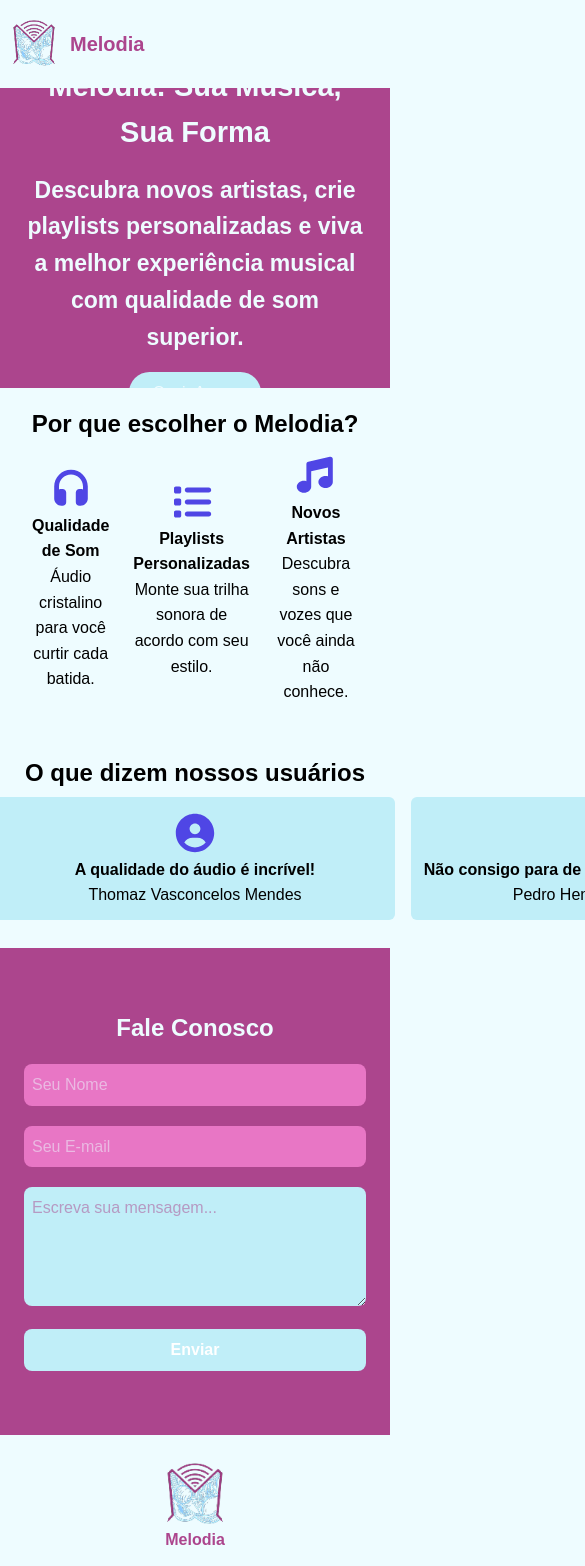
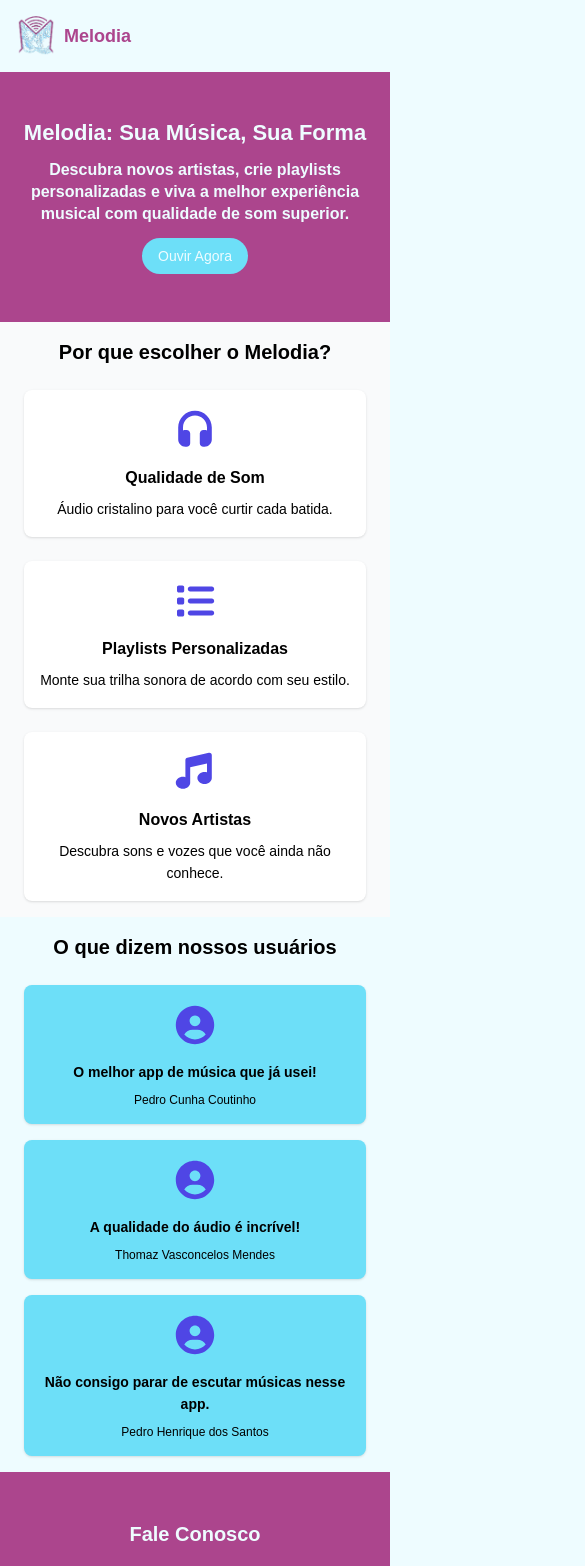
Before and after one commit to BoBatata/FrontEnd_CP5_AppMelodia, a React (Vite) app in the folder FrontEnd_CP5_AppMelodia/: page / in a window 390 px wide. Shown: the top 1566 px of the page, 585 px wide, since content can reach past the window. Built offline with nearby package versions, Linux system fonts and the light colour scheme.

Commit message:
fix: Responsividade

```diff
--- a/FrontEnd_CP5_AppMelodia/src/components/ApresentationCard.jsx
+++ b/FrontEnd_CP5_AppMelodia/src/components/ApresentationCard.jsx
@@ -3,10 +3,10 @@ import "../styles/index.css";
 
 const ApresentationCard = ({title,text, image, alt}) => {
     return (
-        <div class="flex flex-col justify-center items-center text-center p-3">
-            <img class="w-12 h-12" src={image} alt={alt} />
-            <h3 class="text-black font-bold">{title}</h3>
-            <p class="text-black">{text}</p>
+        <div className="flex flex-col justify-center items-center text-center p-4 md:p-6 bg-white rounded-lg shadow-sm hover:shadow-md transition-shadow h-full">
+            <img className="w-12 h-12 md:w-16 md:h-16 mb-3" src={image} alt={alt} />
+            <h3 className="text-black font-bold text-base md:text-lg mb-2">{title}</h3>
+            <p className="text-black text-sm md:text-base text-center leading-relaxed">{text}</p>
         </div>
     );
 };
--- a/FrontEnd_CP5_AppMelodia/src/components/Header.jsx
+++ b/FrontEnd_CP5_AppMelodia/src/components/Header.jsx
@@ -5,18 +5,18 @@ import logo from '../assets/logo.png';
 
 const Header = () => {
     return (
-    <header class="w-full bg-[var(--fundo)] px-[10px] py-[20px]">
-        <div class="max-w-[1140px] mx-auto flex items-center justify-between">
-            <div class="flex items-center space-x-3">
-                <img class="w-12 h-12" src={logo} alt="Logo" />
-                <h1 class="text-xl font-bold text-[var(--primaria)]">Melodia</h1>
+    <header className="w-full bg-[var(--fundo)] px-4 md:px-6 py-4 md:py-6">
+        <div className="max-w-[1140px] mx-auto flex items-center justify-between">
+            <div className="flex items-center space-x-2 md:space-x-3">
+                <img className="w-10 h-10 md:w-12 md:h-12" src={logo} alt="Logo" />
+                <h1 className="text-lg md:text-xl font-bold text-[var(--primaria)]">Melodia</h1>
             </div>
 
-            <nav class="hidden md:flex space-x-6">
-                <a href="#beneficios" class="text-[var(--primaria)] hover:text-[var(--secundaria)] transition">Benefícios</a>
-                <a href="#funcionalidades" class="text-[var(--primaria)] hover:text-[var(--secundaria)] transition">Funcionalidades</a>
-                <a href="#depoimentos" class="text-[var(--primaria)] hover:text-[var(--secundaria)] transition">Depoimentos</a>
-                <a href="#contato" class="text-[var(--primaria)] hover:text-[var(--secundaria)] transition">Contato</a>
+            <nav className="hidden md:flex space-x-4 lg:space-x-6">
+                <a href="#beneficios" className="text-[var(--primaria)] hover:text-[var(--secundaria)] transition text-sm lg:text-base">Benefícios</a>
+                <a href="#funcionalidades" className="text-[var(--primaria)] hover:text-[var(--secundaria)] transition text-sm lg:text-base">Funcionalidades</a>
+                <a href="#depoimentos" className="text-[var(--primaria)] hover:text-[var(--secundaria)] transition text-sm lg:text-base">Depoimentos</a>
+                <a href="#contato" className="text-[var(--primaria)] hover:text-[var(--secundaria)] transition text-sm lg:text-base">Contato</a>
             </nav>
         </div>
     </header>
--- a/FrontEnd_CP5_AppMelodia/src/components/UserCommentary.jsx
+++ b/FrontEnd_CP5_AppMelodia/src/components/UserCommentary.jsx
@@ -3,10 +3,10 @@ import "../styles/index.css";
 
 const UserCommentary = ({name, text, photo, alt}) => {
     return (
-        <div class="h-fit w-100 flex flex-col items-center text-center bg-[var(--secundaria)] rounded-md p-3 m-2">
-            <img class="w-12 h-12" src={photo} alt={alt} />
-            <h3 class="text-black font-bold">{text}</h3>
-            <p class="text-black">{name}</p>
+        <div className="h-fit w-full flex flex-col items-center text-center bg-[var(--secundaria)] rounded-lg p-4 md:p-6 shadow-sm hover:shadow-md transition-shadow mx-auto">
+            <img className="w-12 h-12 md:w-16 md:h-16 mb-3 rounded-full" src={photo} alt={alt} />
+            <h3 className="text-black font-bold text-sm md:text-base mb-2 leading-relaxed">{text}</h3>
+            <p className="text-black text-xs md:text-sm font-medium">{name}</p>
         </div>
     );
 };
--- a/FrontEnd_CP5_AppMelodia/src/pages/LandingPage.jsx
+++ b/FrontEnd_CP5_AppMelodia/src/pages/LandingPage.jsx
@@ -11,16 +11,15 @@ const LandingPage = () => {
     <>
       <Header/>
 
-        <div class="bg-[var(--primaria)] w-full h-[300px] flex flex-col justify-center items-center p-6 text-center space-y-4 overflow-hidden">
-            <h1 class="title"> Melodia: Sua Música, Sua Forma</h1>
-            <p class="subtitle">Descubra novos artistas, crie playlists personalizadas e viva a melhor experiência musical com qualidade de som superior.</p>
-            <button class="bg-[var(--secundaria)] text-color-[var(--primaria)] px-6 py-2 rounded-full hover:bg-[var(--text-secundaria)] transition">Ouvir Agora</button>
+        <div className="bg-[var(--primaria)] w-full h-[250px] md:h-[300px] lg:h-[350px] flex flex-col justify-center items-center p-4 md:p-6 text-center space-y-3 md:space-y-4 overflow-hidden">
+            <h1 className="title"> Melodia: Sua Música, Sua Forma</h1>
+            <p className="subtitle px-2 md:px-4">Descubra novos artistas, crie playlists personalizadas e viva a melhor experiência musical com qualidade de som superior.</p>
+            <button className="bg-[var(--secundaria)] text-[var(--text)] px-4 py-2 md:px-6 md:py-3 rounded-full hover:bg-[var(--text-secundaria)] transition text-sm md:text-base">Ouvir Agora</button>
         </div>
 
-        <div class="flex flex-col justify-center items-center p-5">
-            <h2 class="text-black font-bold text-2xl">Por que escolher o Melodia?</h2>
-
-            <div class="flex">
+        <div className="flex flex-col justify-center items-center p-4 md:p-8 bg-gray-50">
+            <h2 className="text-black font-bold text-xl md:text-2xl lg:text-3xl mb-6 md:mb-8">Por que escolher o Melodia?</h2>
+            <div className="grid grid-cols-1 sm:grid-cols-2 lg:grid-cols-3 gap-6 md:gap-8 w-full max-w-6xl px-2">
                 <ApresentationCard
                 title={"Qualidade de Som"}
                 text={"Áudio cristalino para você curtir cada batida."}
@@ -42,10 +41,10 @@ const LandingPage = () => {
             </div>
         </div>
 
-        <div class="flex flex-col justify-center items-center p-5">
-            <h2 class="text-black font-bold text-2xl">O que dizem nossos usuários</h2>
+        <div className="flex flex-col justify-center items-center p-4 md:p-8">
+            <h2 className="text-black font-bold text-xl md:text-2xl lg:text-3xl mb-6 md:mb-8">O que dizem nossos usuários</h2>
 
-            <div class="flex">
+            <div className="grid grid-cols-1 sm:grid-cols-2 lg:grid-cols-3 gap-4 md:gap-6 w-full max-w-5xl px-2">
                 <UserCommentary
                 name={"Pedro Cunha Coutinho"}
                 text={"O melhor app de música que já usei!"}
@@ -60,35 +59,35 @@ const LandingPage = () => {
                 />
                 <UserCommentary
                 name={"Pedro Henrique dos Santos"}
-                text={"Não consigo para de escutar músicas nesse app."}
+                text={"Não consigo parar de escutar músicas nesse app."}
                 photo={"../src/assets/user.svg"}
                 alt={"Foto de Usúario"}
                 />
             </div>
         </div>
 
-    <div class="w-full flex justify-center items-center py-10 bg-[var(--primaria)]">
-        <form class="w-full max-w-lg rounded-xl p-6 space-y-4">
-            <h2 class="text-2xl font-bold text-center text-[var(--texto)]">
+    <div className="w-full flex justify-center items-center py-8 md:py-12 bg-[var(--primaria)] px-4">
+        <form className="w-full max-w-sm md:max-w-lg rounded-xl p-4 md:p-6 space-y-4">
+            <h2 className="text-xl md:text-2xl font-bold text-center text-[var(--texto)]">
             Fale Conosco
             </h2>
 
             <div>
-            <input type="text" id="nome" placeholder="Seu Nome" class="mt-1 w-full p-2 bg-[var(--fundo-secundaria)] rounded-lg text-(--texto) focus:ring-2 focus:ring-[var(--text-secundaria)] focus:outline-none"
+            <input type="text" id="nome" placeholder="Seu Nome" className="mt-1 w-full p-2 md:p-3 bg-[var(--fundo-secundaria)] rounded-lg text-[var(--texto)] focus:ring-2 focus:ring-[var(--text-secundaria)] focus:outline-none text-sm md:text-base"
             />
             </div>
 
             <div>
             <input
-                type="email" id="email" placeholder="Seu E-mail" class="mt-1 w-full p-2 bg-[var(--fundo-secundaria)] rounded-lg text-(--texto) focus:ring-2 focus:ring-[var(--text-secundaria)/] focus:outline-none"
+                type="email" id="email" placeholder="Seu E-mail" className="mt-1 w-full p-2 md:p-3 bg-[var(--fundo-secundaria)] rounded-lg text-[var(--texto)] focus:ring-2 focus:ring-[var(--text-secundaria)] focus:outline-none text-sm md:text-base"
             />
             </div>
 
             <div>
-            <textarea id="mensagem" rows="4" placeholder="Escreva sua mensagem..." class="mt-1 w-full p-2 bg-[var(--secundaria)] rounded-lg text-(--primaria) focus:ring-2 focus:ring-[var(--text-secundaria)] focus:outline-none"></textarea>
+            <textarea id="mensagem" rows="4" placeholder="Escreva sua mensagem..." className="mt-1 w-full p-2 md:p-3 bg-[var(--secundaria)] rounded-lg text-[var(--primaria)] focus:ring-2 focus:ring-[var(--text-secundaria)] focus:outline-none text-sm md:text-base"></textarea>
             </div>
 
-            <button type="submit" class="w-full bg-[var(--secundaria)] text-white py-2 rounded-lg font-semibold hover:bg-[var(--fundo-secundaria)] transition">
+            <button type="submit" className="w-full bg-[var(--secundaria)] text-white py-2 md:py-3 rounded-lg font-semibold hover:bg-[var(--fundo-secundaria)] transition text-sm md:text-base">
             Enviar
             </button>
         </form>
--- a/FrontEnd_CP5_AppMelodia/src/styles/index.css
+++ b/FrontEnd_CP5_AppMelodia/src/styles/index.css
@@ -9,17 +9,48 @@ body {
 }
 
 .title {
-  font-size: clamp(29px, 2.5vw, 32px);
+  font-size: clamp(20px, 4vw, 32px);
   font-weight: 900;
+  color: var(--texto);
 }
 .subtitle {
-  font-size: clamp(23px, 2vw, 25px);
+  font-size: clamp(16px, 3vw, 25px);
   font-weight: 700;
+  color: var(--texto);
 }
 .link {
-  font-size: 14px;
+  font-size: clamp(12px, 2vw, 14px);
   font-weight: 600;
 }
 .text {
-  font-size: 13px;
+  font-size: clamp(11px, 1.5vw, 13px);
 }
+
+@media (max-width: 640px) {
+  .title {
+    font-size: 22px;
+    line-height: 1.2;
+  }
+  .subtitle {
+    font-size: 16px;
+    line-height: 1.4;
+  }
+}
+
+@media (min-width: 641px) and (max-width: 768px) {
+  .title {
+    font-size: 26px;
+  }
+  .subtitle {
+    font-size: 18px;
+  }
+}
+
+@media (min-width: 769px) and (max-width: 1024px) {
+  .title {
+    font-size: 30px;
+  }
+  .subtitle {
+    font-size: 22px;
+  }
+}
--- a/FrontEnd_CP5_AppMelodia/src/styles/variables.css
+++ b/FrontEnd_CP5_AppMelodia/src/styles/variables.css
@@ -1,8 +1,8 @@
 :root {
   --primaria: #AC458D;
-  --secundaria: #C0EEF8;
+  --secundaria: #6ddff8;
   --texto: #EEFCFF;
-  --text-secundaria: #4F46E5;
+  --text-secundaria: #706bd1;
   --fundo: #EEFCFF;
   --fundo-secundaria: #E876C5;
   --text-footer-: #393A3C;
```
